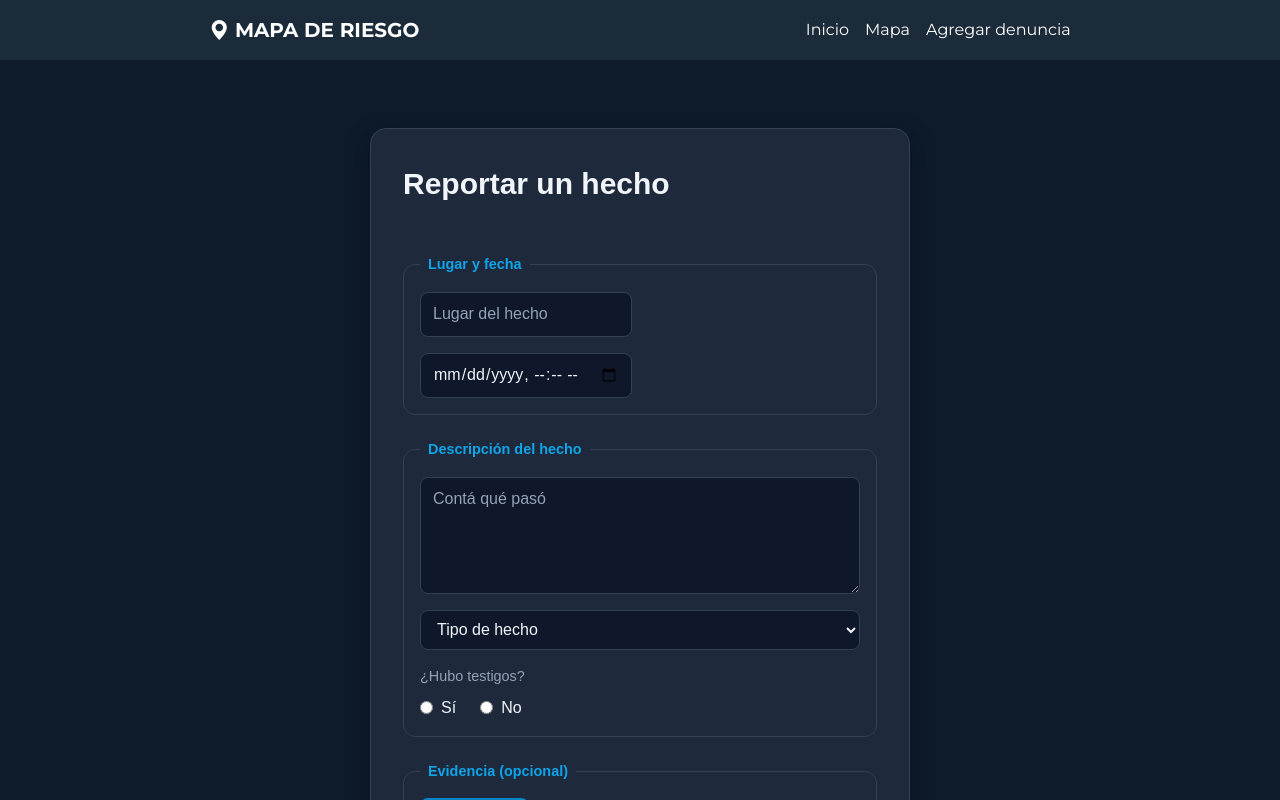
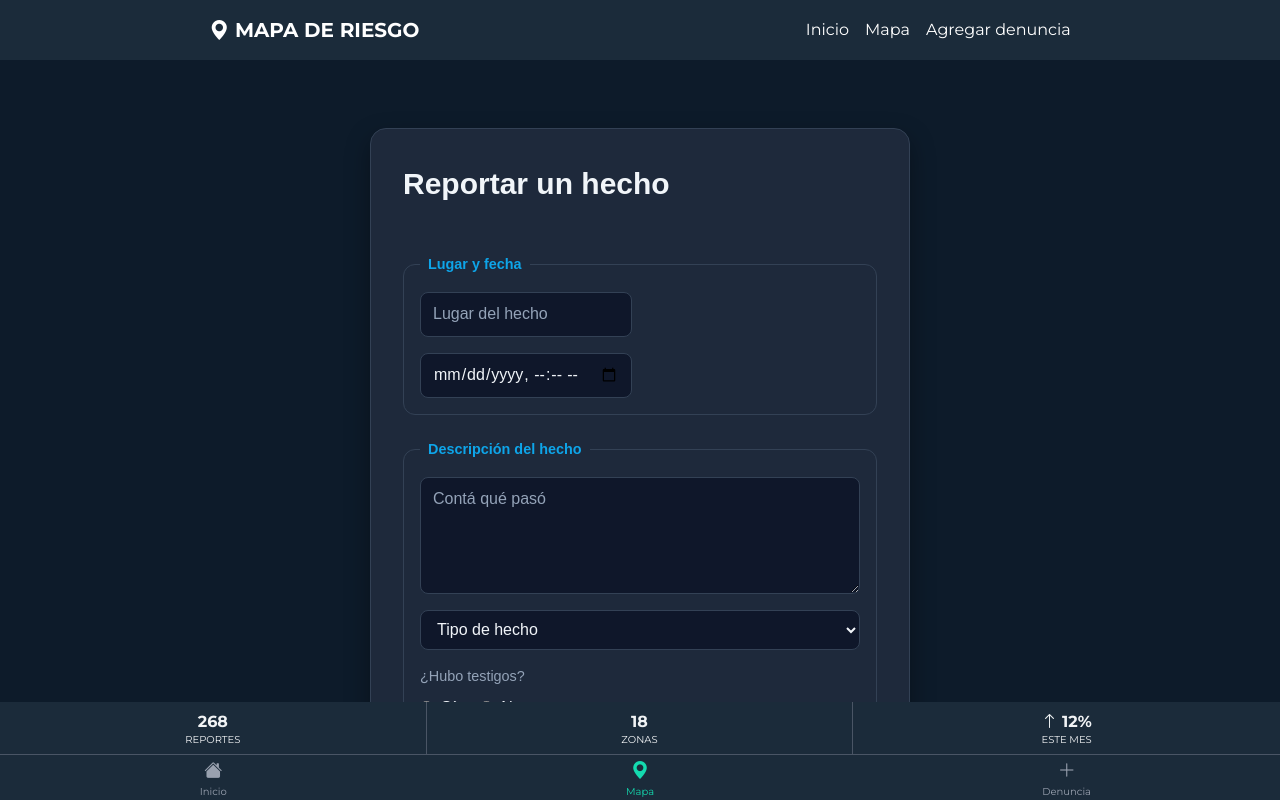
Before and after one commit to Matiassanchez18/DefensaMapaRiesgo, a React (Vite) app in the folder MapaRiesgo/Frontend/: page /denuncia in a window 1280 px wide. Shown: the top 800 px of the page. Built offline with nearby package versions, Linux system fonts and the light colour scheme.

Commit message:
Se agrego la estructura definida del header y el footer

```diff
--- a/MapaRiesgo/Frontend/src/App.jsx
+++ b/MapaRiesgo/Frontend/src/App.jsx
@@ -5,15 +5,20 @@ import PaginaMapa from "./Pages/PaginaMapa";
 import Home from "./Pages/Home";
 import Reporte from "./Components/Reporte";
 import Denuncias from "./Pages/Denuncia";
+import Layout from "./components/Layout";
 
 function App() {
   return (
     <BrowserRouter>
       <Routes>
+        <Route element={<Layout/>}>
+
         <Route path="/" element={<Home />} />
         <Route path="/mapa" element={<PaginaMapa />} />
         <Route path="/reporte" element={<Reporte />} />
         <Route path="/denuncia" element={<Denuncias />} />
+
+        </Route>
 
       </Routes>
     </BrowserRouter>
--- a/MapaRiesgo/Frontend/src/components/Footer.jsx
+++ b/MapaRiesgo/Frontend/src/components/Footer.jsx
@@ -1,4 +1,4 @@
-import {Link} from "react-router-dom"
+import {NavLink} from "react-router-dom"
 
 function Footer() {
   return (
@@ -36,7 +36,7 @@ function Footer() {
         </div>
 
         <nav className="grid grid-cols-3 text-center lg:py-0">
-          <Link
+          <NavLink
             to="/"
             className="flex min-h-[55px] flex-col items-center justify-center gap-0.5 text-gray-400 no-underline transition hover:text-white md:min-h-[65px] lg:min-h-[45px]"
           >
@@ -44,9 +44,9 @@ function Footer() {
             <small className="text-xs leading-tight md:text-[13px] lg:text-[10px]">
               Inicio
             </small>
-          </Link>
+          </NavLink>
 
-          <Link
+          <NavLink
             to="/mapa"
             className="flex min-h-[55px] flex-col items-center justify-center gap-0.5 text-[#14daaf] no-underline transition hover:text-white md:min-h-[65px] lg:min-h-[45px]"
           >
@@ -54,9 +54,9 @@ function Footer() {
             <small className="text-xs leading-tight md:text-[13px] lg:text-[10px]">
               Mapa
             </small>
-          </Link>
+          </NavLink>
 
-          <Link
+          <NavLink
             to="/denuncia"
             className="flex min-h-[55px] flex-col items-center justify-center gap-0.5 text-gray-400 no-underline transition hover:text-white md:min-h-[65px] lg:min-h-[45px]"
           >
@@ -64,7 +64,7 @@ function Footer() {
             <small className="text-xs leading-tight md:text-[13px] lg:text-[10px]">
               Denuncia
             </small>
-          </Link>
+          </NavLink>
         </nav>
       </footer>
     </div>
--- /dev/null
+++ b/MapaRiesgo/Frontend/src/components/Layout.jsx
@@ -0,0 +1,17 @@
+import { Outlet } from "react-router-dom"
+import Navbar from "./Navbar"
+import Footer from "./Footer"
+
+function Layout(){
+
+return(
+
+<div>
+<Navbar></Navbar>
+<Outlet></Outlet>
+<Footer></Footer>
+
+</div>
+)
+}
+export default Layout
--- a/MapaRiesgo/Frontend/src/pages/Denuncia.jsx
+++ b/MapaRiesgo/Frontend/src/pages/Denuncia.jsx
@@ -1,11 +1,9 @@
-import Navbar from "../Components/Navbar";
 import Reporte from "../Components/Reporte";
 
 
 function Denuncia() {
   return (
     <>
-      <Navbar />
       <main>
         <Reporte />
       </main>
--- a/MapaRiesgo/Frontend/src/pages/Home.jsx
+++ b/MapaRiesgo/Frontend/src/pages/Home.jsx
@@ -1,6 +1,5 @@
 import AccionesRapidas from "../Components/AccionesRapidas";
 import InformacionMapa from "../Components/InformacionMapa";
-import Navbar from "../Components/Navbar";
 import UltimoIncidente from "../components/UltimoIncidencia";
 import Footer from "../components/Footer";
 
@@ -14,7 +13,6 @@ function Home() {
 
   return (
     <div>
-      <Navbar />
       <main className="mx-auto mt-6 w-full max-w-6xl space-y-6 px-4 pb-10">
         <UltimoIncidente incidente={incidenteReciente}></UltimoIncidente>
         <AccionesRapidas />
```
Also changed, not shown: MapaRiesgo/Frontend/src/components/ReporteMapa.jsx (+18 -18 lines).
